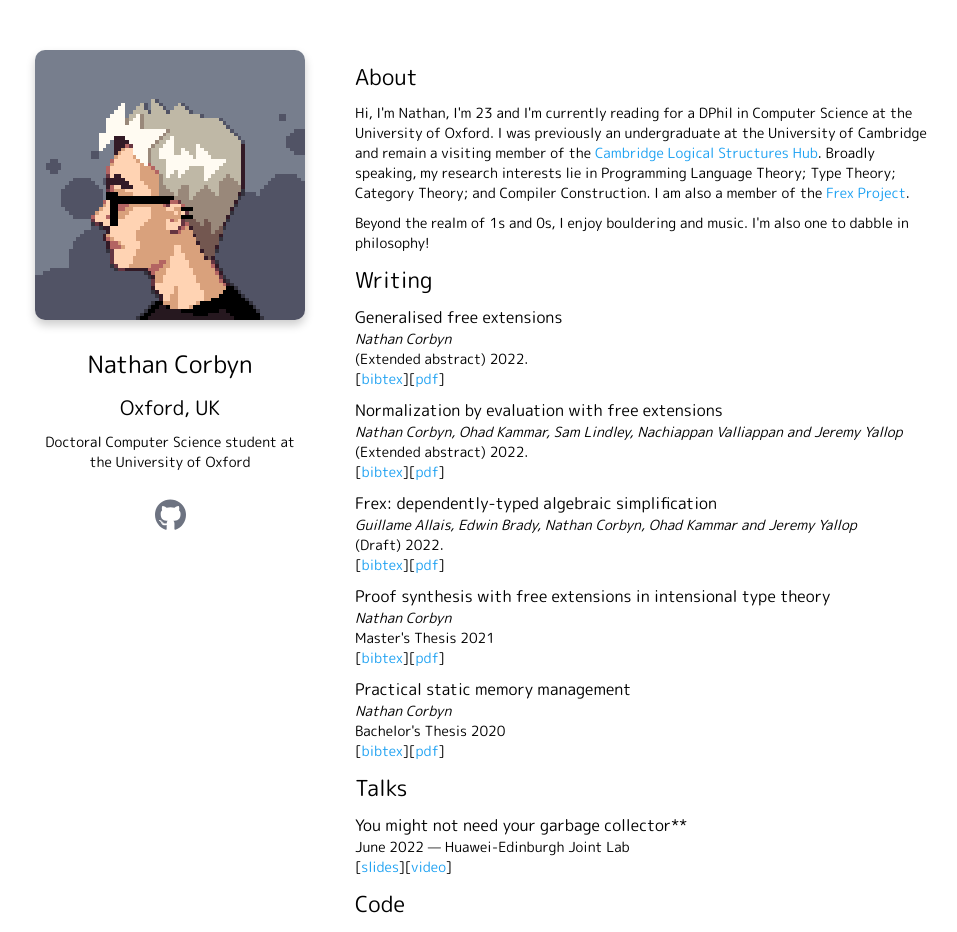
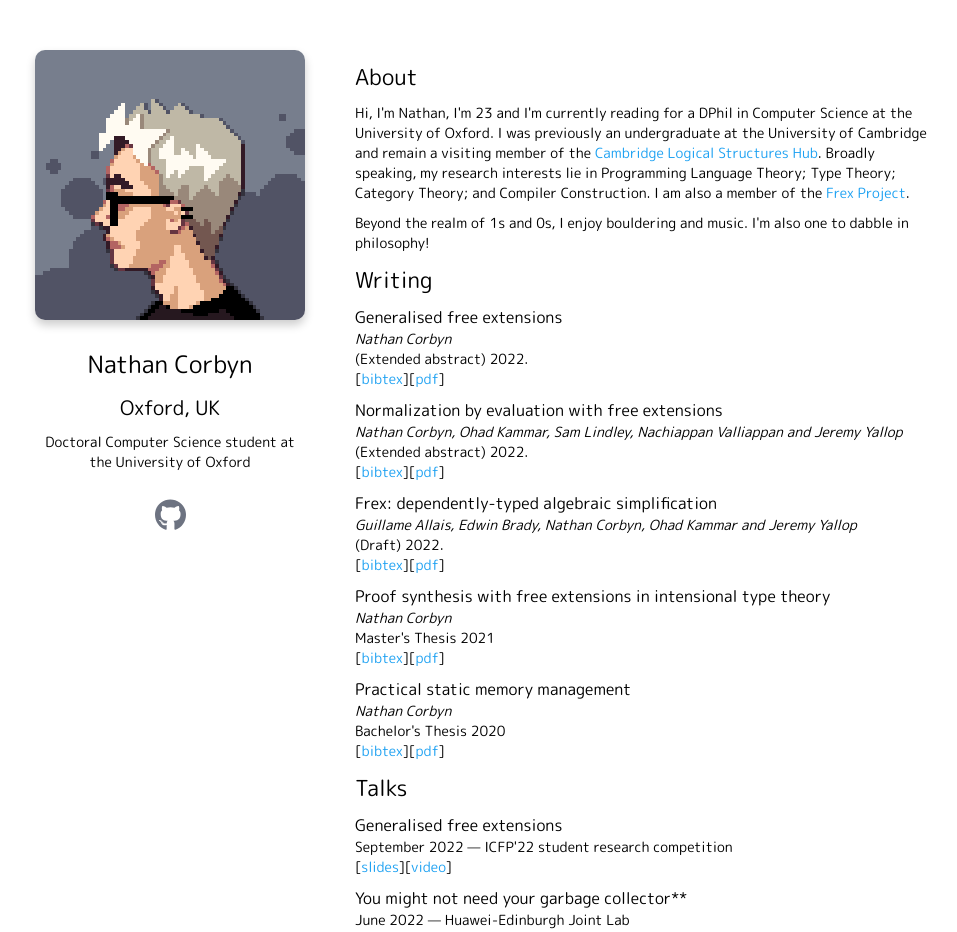
Before and after one commit to doctorn/nathancorbyn.com, a React (Create React App) app: page / in a window 1280 px wide. Shown: the top 932 px of the page, without its empty margins (155-1112 px from the left). Built offline with nearby package versions, Linux system fonts and the light colour scheme; the HTML template or start-up script is replaced by a standard one.

Commit message:
Add ICFP SRC talk

```diff
--- a/src/App.tsx
+++ b/src/App.tsx
@@ -126,6 +126,13 @@ const App: React.FC = () => {
         <h2>Talks</h2>
         <div>
           <Talk
+            title="Generalised free extensions"
+            where="ICFP'22 student research competition"
+            when="September 2022"
+            slides="/pdf/generalised_free_extensions_slides.pdf"
+            video="https://youtu.be/htLY-skcUpU?t=1076"
+          />
+          <Talk
             title="You might not need your garbage collector**"
             where="Huawei-Edinburgh Joint Lab"
             when="June 2022"
```
Also changed, not shown: 1 other file (tests, documents, lock files or other folders).
